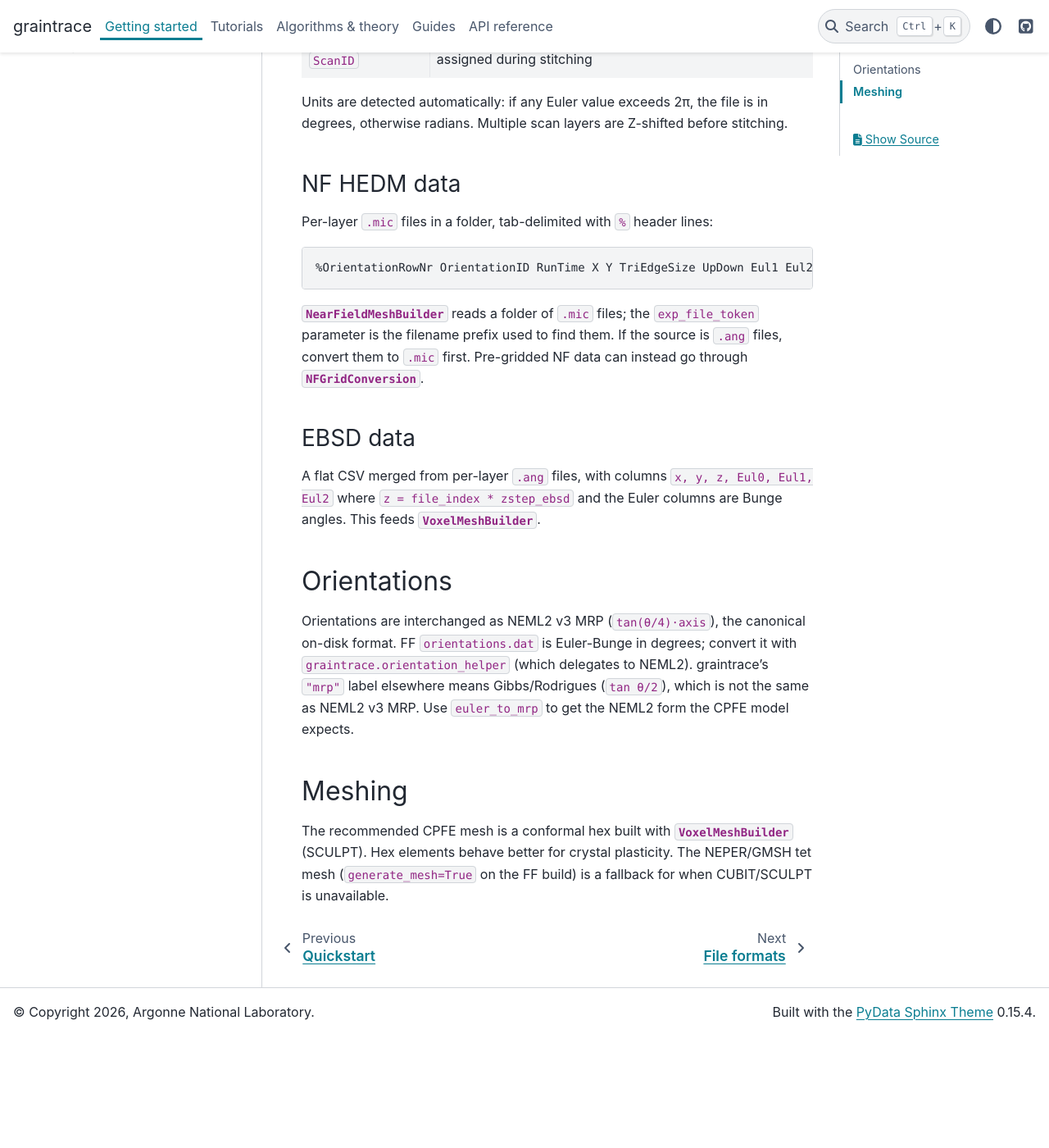
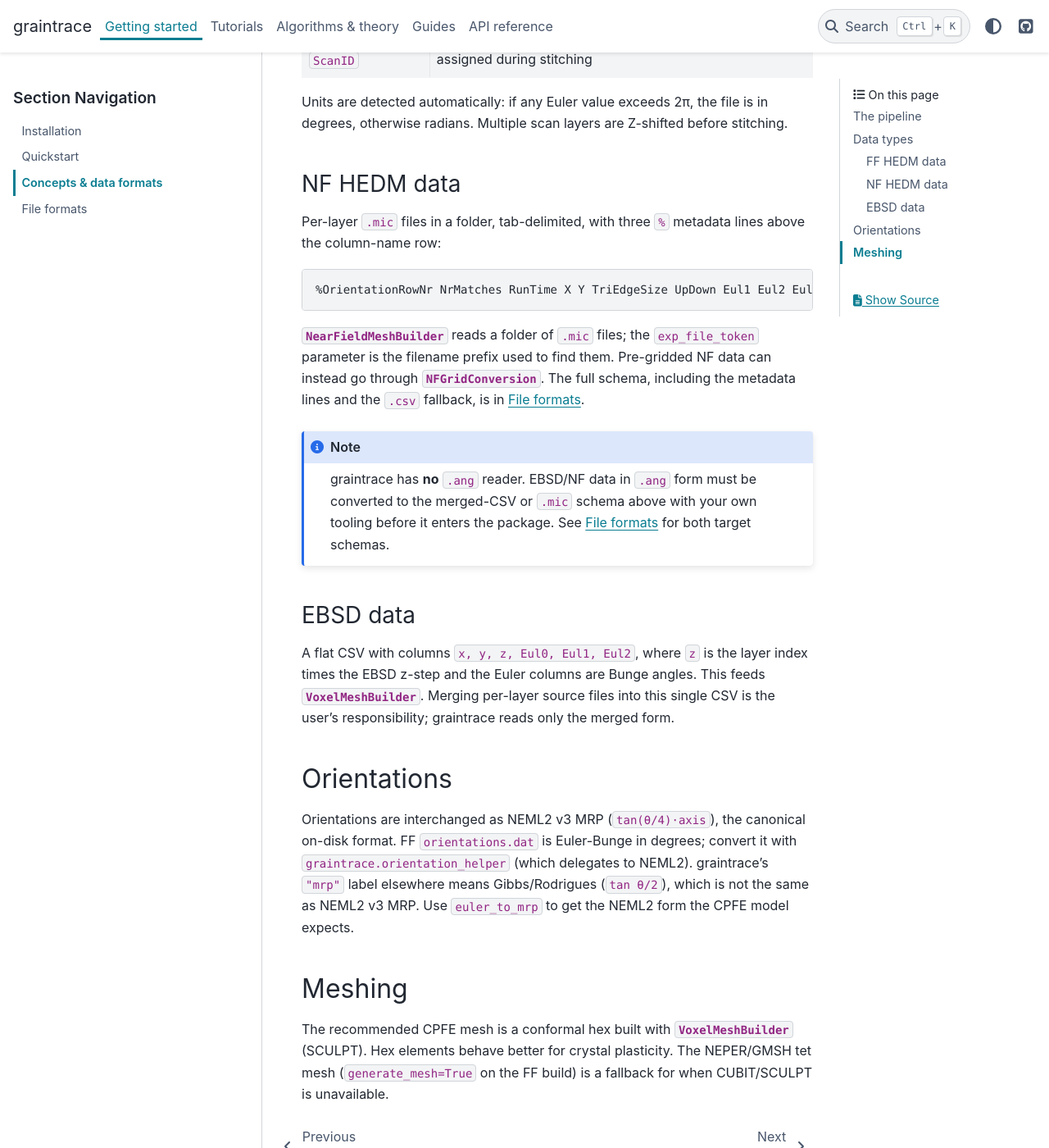
Before and after one commit to applied-material-modeling/graintrace, a Sphinx documentation site: the page built from docs/concepts.rst, in a window 1280 px wide and 1400 px high, scrolled down 1163 px. Shown: the whole window at 82% size. Built offline with Sphinx 7.4.7 and the PyData theme 0.15.4, drawn with Linux system fonts in a browser that asks for light colours; pages that are not in the unit, such as notebooks, are missing from menus; before the commit the page ends 2426 px from its top, so only the background shows below that.

Commit message:
docs: correct claims the code does not support
Each of these described something the repository does not do, so a reader
following the docs would have been stopped by a missing file or a format the
reader rejects.

- ``.ang`` input. concepts.rst told the reader to "convert them to .mic first"
  as though a converter existed. There is no .ang reader and no converter
  anywhere in the package. Both the NF and the EBSD sections now say plainly
  that the conversion is the user's own, and point at the two target schemas.

- ``examples/run_experiment_*.py``. examples.rst described five real-experiment
  driver templates by name. No file matching that pattern is in the repository.
  Replaced with the advice that actually works: copy the nearest
  ``demonstrate_*.py`` and repoint its ``## INPUT`` block.

- The NF ``.mic`` column row. The second column is ``NrMatches``, not
  ``OrientationID``, and there are exactly three ``%`` metadata lines above it.

- Pages deployment. development.rst described a ``gh-pages`` branch and an
  ephemeral per-PR preview. The workflow uses OIDC ``actions/deploy-pages``
  with no ``gh-pages`` branch and no preview URL; what a reviewer actually gets
  is the ``docs-html`` artifact, on every run.

- ``literalinclude`` tutorials. The tutorials are notebooks carrying their code
  inline; no tutorial page uses ``literalinclude``. Also records that a ``.md``
  page is silently ignored, because ``myst_parser`` is absent.

- The Colab badge set. ``post-processing`` and ``rare-event-identification``
  read ``mwe_data/``, which a Colab session has no checkout of, so the badge
  promised a run that cannot happen. ``benchmarks`` is a ``.rst``, so the
  nbsphinx prolog never applied to it at all.

- ``docs/requirements.txt`` is removed. Nothing reads it -- CI installs
  ``.[docs]`` -- and it pinned a theme the build no longer uses, so its only
  effect was to mislead someone setting up a local build.

```diff
--- a/docs/concepts.rst
+++ b/docs/concepts.rst
@@ -53,23 +53,32 @@ degrees, otherwise radians. Multiple scan layers are Z-shifted before stitching.
 NF HEDM data
 ~~~~~~~~~~~~
 
-Per-layer ``.mic`` files in a folder, tab-delimited with ``%`` header lines:
+Per-layer ``.mic`` files in a folder, tab-delimited, with three ``%`` metadata
+lines above the column-name row:
 
 .. code-block:: text
 
-   %OrientationRowNr OrientationID RunTime X Y TriEdgeSize UpDown Eul1 Eul2 Eul3 Confidence PhaseNr
+   %OrientationRowNr NrMatches RunTime X Y TriEdgeSize UpDown Eul1 Eul2 Eul3 Confidence PhaseNr
 
 :class:`~graintrace.NearFieldMeshBuilder` reads a folder of ``.mic`` files; the
-``exp_file_token`` parameter is the filename prefix used to find them. If the
-source is ``.ang`` files, convert them to ``.mic`` first. Pre-gridded NF data
-can instead go through :class:`~graintrace.NFGridConversion`.
+``exp_file_token`` parameter is the filename prefix used to find them. Pre-gridded
+NF data can instead go through :class:`~graintrace.NFGridConversion`. The full
+schema, including the metadata lines and the ``.csv`` fallback, is in
+:doc:`file-formats`.
+
+.. note::
+
+   graintrace has **no** ``.ang`` reader. EBSD/NF data in ``.ang`` form must be
+   converted to the merged-CSV or ``.mic`` schema above with your own tooling
+   before it enters the package. See :doc:`file-formats` for both target schemas.
 
 EBSD data
 ~~~~~~~~~
 
-A flat CSV merged from per-layer ``.ang`` files, with columns
-``x, y, z, Eul0, Eul1, Eul2`` where ``z = file_index * zstep_ebsd`` and the
-Euler columns are Bunge angles. This feeds :class:`~graintrace.VoxelMeshBuilder`.
+A flat CSV with columns ``x, y, z, Eul0, Eul1, Eul2``, where ``z`` is the layer
+index times the EBSD z-step and the Euler columns are Bunge angles. This feeds
+:class:`~graintrace.VoxelMeshBuilder`. Merging per-layer source files into this
+single CSV is the user's responsibility; graintrace reads only the merged form.
 
 Orientations
 ------------
--- a/docs/conf.py
+++ b/docs/conf.py
@@ -109,13 +109,17 @@ nbsphinx_allow_errors = False
 # Colab-runnable notebooks (pure Python; ``pip install graintrace`` in Colab).
 # Only these get an "Open in Colab" badge; the native-stack notebooks cannot run
 # in Colab and are excluded.
+#
+# Membership here is a promise that the notebook runs end to end on a bare pip
+# install with no repository checkout. A notebook that reads ``mwe_data/`` is
+# NOT Colab-runnable, because Colab has no checkout -- that is why
+# ``post-processing`` and ``rare-event-identification`` are absent. The prolog
+# below is applied by nbsphinx only, so a non-notebook docname in this set
+# would be inert; keep it to ``tutorials/<notebook-stem>`` entries.
 _COLAB_NOTEBOOKS = {
-    "tutorials/post-processing",
-    "tutorials/rare-event-identification",
     "tutorials/rei-example-2d",
     "tutorials/rei-example-3d",
     "tutorials/rei-comparison",
-    "benchmarks",
 }
 _COLAB_REPO = "applied-material-modeling/graintrace"
 _COLAB_REF = os.environ.get("GRAINTRACE_DOC_GIT_REF", "main")
--- a/docs/examples.rst
+++ b/docs/examples.rst
@@ -59,6 +59,6 @@ end-to-end check is ``demonstrate_cpfe_nfff.py``; before running, edit the
 ``sculpt_config``, ``moose_run_file``, ``ncore``, and ``device`` at the top of
 the script to match your machine.
 
-``examples/run_experiment_*.py`` are real-experiment driver templates (FF-only,
-NF+FF, the AFRL dataset, stitching comparison, crystal reconstruction) that read
-your own scan data; copy and adapt one rather than running it as-is.
+To drive your own scan data, copy the ``demonstrate_*.py`` script closest to
+your workflow and repoint its ``## INPUT`` block at your files. There are no
+separate real-experiment driver templates in the repository.
--- a/docs/requirements.txt
+++ /dev/null
@@ -1,6 +0,0 @@
-sphinx>=7.0
-sphinx-rtd-theme>=2.0
-nbsphinx>=0.9
-ipython
-sphinx-copybutton>=0.5
-sphinx-design>=0.5
```
Also changed, not shown: docs/development.rst (+17 -6 lines).
